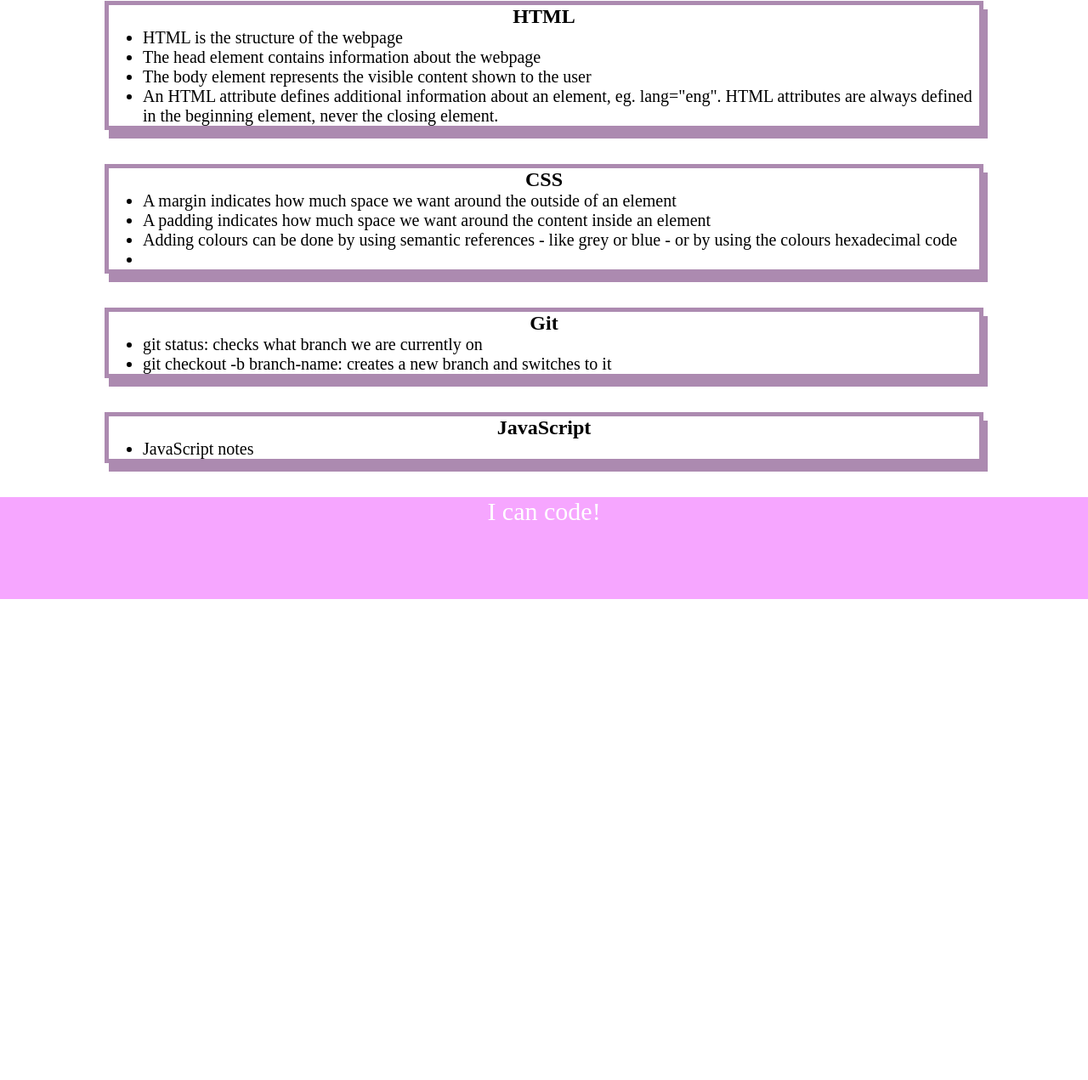
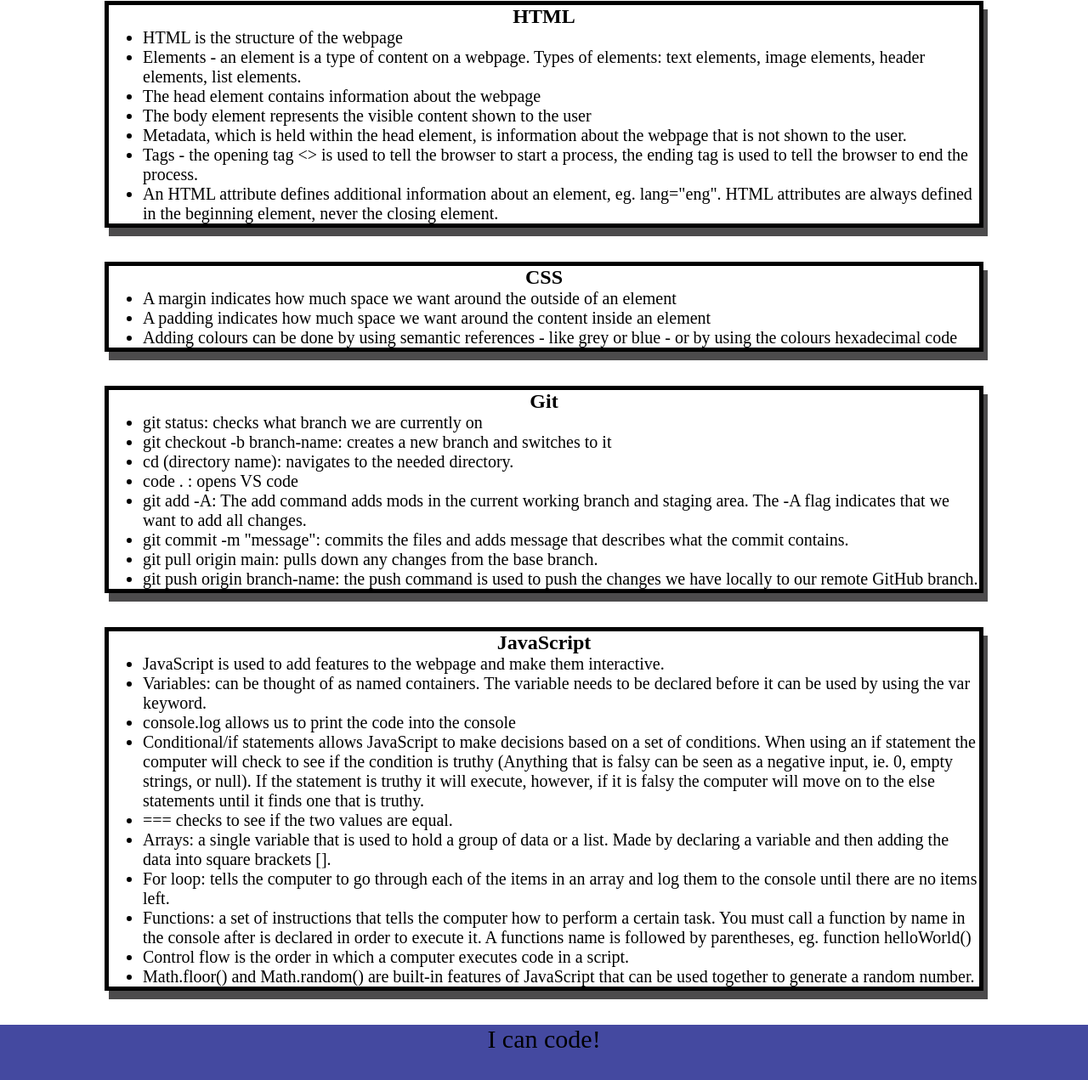
Before and after one commit to Mbrisson404/prework-study-guide, a plain HTML site: page prework-study-guide/index.html in a window 1280 px wide. Shown: the part 159-1430 px from the top of the page at 85% size. Before the commit the page ends 864 px from the top, so only its background shows below. Drawn offline with Linux system fonts and the light colour scheme.

Commit message:
added JavaScript to project

```diff
--- /dev/null
+++ b/prework-study-guide/assets/script.js
@@ -0,0 +1,25 @@
+var topics = ['HTML','CSS','Git','JavaScript'];
+var randomTopic = topics[Math.floor(Math.random()*topics.length)];
+function listTopics() {
+  for (var x = 0; x < topics.length; x++) {
+    console.log(topics[x]);
+  }
+}
+
+function selectTopic() {
+  if (randomTopic === 'HTML') {
+  console.log("Let's study HTML!");
+  } else if (randomTopic === 'CSS') {
+  console.log("Let's study CSS!");
+  } else if (randomTopic === 'Git') {
+  console.log("Let's study Git!");
+  } else if (randomTopic === 'JavaScript') {
+  console.log("Let's study JavaScript!");
+  } else {
+  console.log('Please try again!');
+  }
+}
+console.log('Here are the topics we learned through prework:');
+listTopics()
+console.log('which topic should we study first?');
+selectTopic()
--- a/prework-study-guide/assets/style.css
+++ b/prework-study-guide/assets/style.css
@@ -6,8 +6,8 @@ header,
 footer {
     width: 100%;
     height: 120px;
-    background-color:#F6A6FF;
-    color: white;
+    background-color:#4449a0;
+    color: rgb(0, 0, 0);
 }
 h1,
 h2 {
@@ -31,6 +31,6 @@ p {
   .card {
     width: 80%;
     margin: 40px auto;
-    border: 5px solid #AC8AB0;
-    box-shadow: 5px 10px #AC8AB0;
+    border: 5px solid #000000;
+    box-shadow: 5px 10px #4c4b4c;
   }
--- a/prework-study-guide/index.html
+++ b/prework-study-guide/index.html
@@ -11,15 +11,20 @@
     <header id="top">
       <h1>Prework Study Guide</h1>
       <img src="./assets/bowtie-cat.png" alt="Profile image of cat wearing a bow tie." />
+      <h2>✨ Open the Console to See What's Happening ✨</h2>
     </header>
     <main>
       <section class="card" id="html-section">
         <h2>HTML</h2>
         <ul>
           <li>HTML is the structure of the webpage</li>
+          <li>Elements - an element is a type of content on a webpage. Types of elements: text elements, image elements, header elements, list elements.</li>
           <li>The head element contains information about the webpage</li>
           <li>The body element represents the visible content shown to the user</li>
+          <li>Metadata, which is held within the head element, is information about the webpage that is not shown to the user.</li>
+          <li>Tags - the opening tag <> is used to tell the browser to start a process, the ending tag </> is used to tell the browser to end the process.</li>
           <li>An HTML attribute defines additional information about an element, eg. lang="eng". HTML attributes are always defined in the beginning element, never the closing element.</li>
+
         </ul>
       </section>
 
@@ -29,7 +34,6 @@
           <li>A margin indicates how much space we want around the outside of an element</li>
           <li>A padding indicates how much space we want around the content inside an element</li>
           <li>Adding colours can be done by using semantic references - like grey or blue - or by using the colours hexadecimal code</li>
-          <li></li>
         </ul>
       </section>
 
@@ -38,13 +42,28 @@
         <ul>
           <li>git status: checks what branch we are currently on</li>
           <li>git checkout -b branch-name: creates a new branch and switches to it</li>
+          <li> cd (directory name): navigates to the needed directory.</li>
+          <li>code . : opens VS code</li>
+          <li>git add -A: The add command adds mods in the current working branch and staging area. The -A flag indicates that we want to add all changes. </li>
+          <li>git commit -m "message": commits the files and adds message that describes what the commit contains.</li>
+          <li>git pull origin main: pulls down any changes from the base branch.</li>
+          <li>git push origin branch-name: the push command is used to push the changes we have locally to our remote GitHub branch.</li>
         </ul>
       </section>
 
       <section class="card" id="javascript-section">
         <h2>JavaScript</h2>
         <ul>
-          <li> JavaScript notes</li>
+          <li>JavaScript is used to add features to the webpage and make them interactive.</li>
+          <li>Variables: can be thought of as named containers. The variable needs to be declared before it can be used by using the var keyword.</li>
+          <li>console.log allows us to print the code into the console</li>
+          <li>Conditional/if statements allows JavaScript to make decisions based on a set of conditions. When using an if statement the computer will check to see if the condition is truthy (Anything that is falsy can be seen as a negative input, ie. 0, empty strings, or null). If the statement is truthy it will execute, however, if it is falsy the computer will move on to the else statements until it finds one that is truthy.</li>
+          <li>=== checks to see if the two values are equal.</li>
+          <li>Arrays: a single variable that is used to hold a group of data or a list. Made by declaring a variable and then adding the data into square brackets [].</li>
+          <li>For loop: tells the computer to go through each of the items in an array and log them to the console until there are no items left. </li>
+          <li>Functions: a set of instructions that tells the computer how to perform a certain task. You must call a function by name in the console after is declared in order to execute it. A functions name is followed by parentheses, eg. function helloWorld()</li>
+          <li>Control flow is the order in which a computer executes code in a script.</li>
+          <li>Math.floor() and Math.random() are built-in features of JavaScript that can be used together to generate a random number. </li>
         </ul>
       </section>
     </main>
@@ -52,5 +71,6 @@
     <footer>
       <p>I can code!</p>
     </footer>
+    <script src="./assets/script.js"></script>
   </body>
 </html>
```
